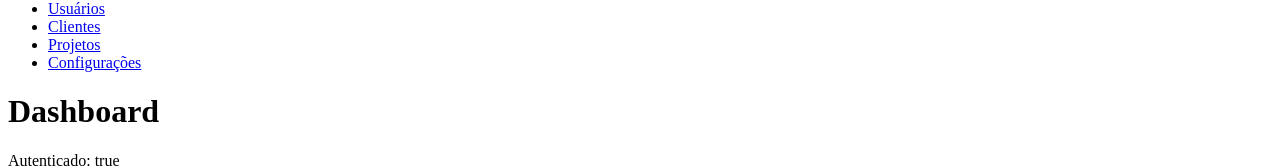
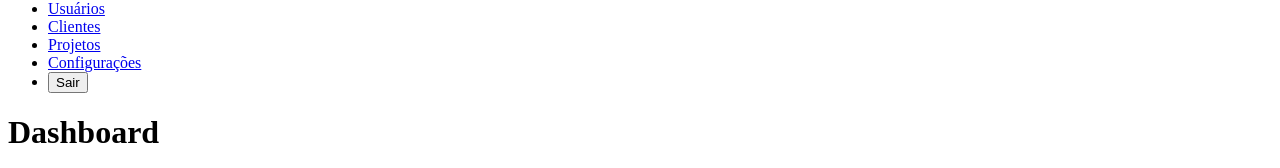
Before and after one commit to Isnogueira/INWEB-studio-saas, a React (Vite) app in the folder frontend/inwebstudio-web/: page / in a window 1280 px wide. Shown: the part 170-338 px from the top of the page. Built offline with nearby package versions, Linux system fonts and the light colour scheme; no server answers; sample sign-in values are in the browser's storage.

Commit message:
feat: Add Logout.

```diff
--- a/frontend/inwebstudio-web/src/components/layout/Sidebar.tsx
+++ b/frontend/inwebstudio-web/src/components/layout/Sidebar.tsx
@@ -1,6 +1,9 @@
 import NavItem from "./NavItem";
+import { useAuth } from "@/contexts/UseAuth";
 
 export default function SideBar() {
+
+    const { logout } = useAuth();
 
   return <div>
             <nav>
@@ -11,6 +14,9 @@ export default function SideBar() {
                     <NavItem name={"Clientes"} url={"/clients"} />
                     <NavItem name={"Projetos"} url={"/projects"} />
                     <NavItem name={"Configurações"} url={"/settings"} />
+                    <li>
+                        <button onClick={logout}>Sair</button>
+                    </li>
                 </ul>
             </nav>
         </div>;
```
